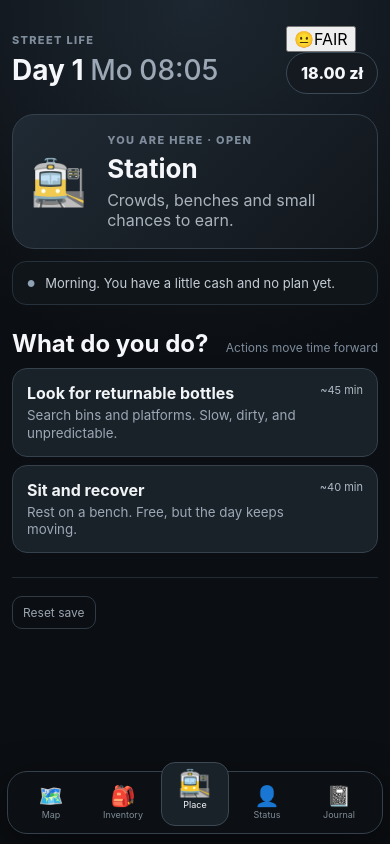
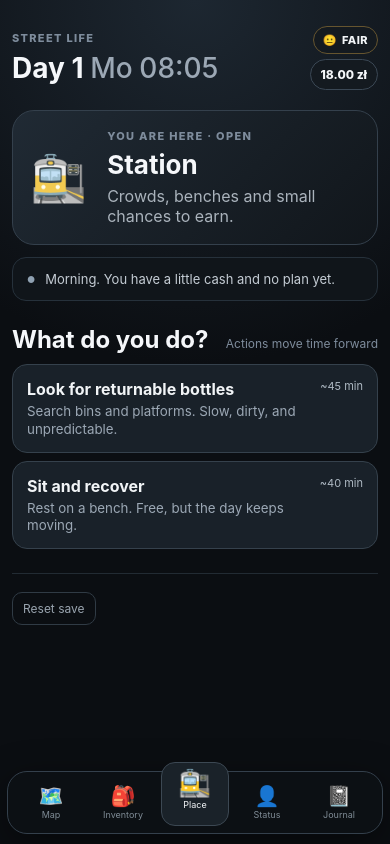
Before and after one commit to AlexanderKruk/street-life-game, a React (Vite) app: page / in a window 390 px wide. Built offline with nearby package versions, Linux system fonts and the light colour scheme.

Commit message:
Style compact condition header and status screen

```diff
--- a/src/styles.css
+++ b/src/styles.css
@@ -121,3 +121,29 @@ footer p { margin:0; }
 .travel-progress i { display:block; height:100%; background:#6fa987; transition:width .8s linear; }
 .bottom-nav.travelling { pointer-events:none; opacity:.45; }
 @keyframes travel-bob { from { transform:translateY(0); } to { transform:translateY(-7px); } }
+
+/* Compact header condition and detailed status */
+.header-info { display:flex; align-items:center; gap:8px; }
+.overall-status { border:1px solid #3b4855; border-radius:999px; padding:9px 11px; background:#141a20; color:#f2f5f7; font-weight:800; font-size:11px; letter-spacing:.04em; white-space:nowrap; }
+.overall-status span { margin-right:5px; }
+.overall-status.ok { border-color:#365944; }
+.overall-status.fair { border-color:#66552f; }
+.overall-status.bad { border-color:#673b3b; }
+.status-screen { margin-top:20px; }
+.status-heading { padding:20px; border:1px solid #34404c; border-radius:20px; background:#12181e; display:flex; justify-content:space-between; align-items:end; gap:20px; margin-bottom:12px; }
+.status-heading h2 { margin-bottom:0; font-size:28px; }
+.status-heading > p { max-width:270px; margin:0; color:#8996a1; font-size:12px; line-height:1.4; text-align:right; }
+.status-needs { display:grid; grid-template-columns:repeat(2,1fr); gap:10px; }
+.status-needs .stat { min-height:70px; padding:14px; }
+.status-needs .stat-label { display:flex; justify-content:space-between; gap:12px; font-size:12px; }
+.status-needs .stat-label b { color:#dbe1e6; font-weight:700; }
+.status-needs .bar { height:8px; margin-top:8px; }
+@media (max-width:520px) {
+  header { gap:8px; }
+  .header-info { flex-direction:column; align-items:flex-end; gap:5px; }
+  .overall-status { padding:6px 9px; }
+  .money { padding:7px 10px; font-size:12px; }
+  .status-heading { align-items:flex-start; flex-direction:column; gap:8px; }
+  .status-heading > p { text-align:left; }
+  .status-needs { grid-template-columns:1fr; }
+}
```
